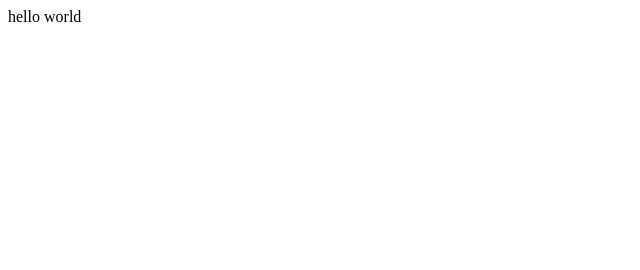
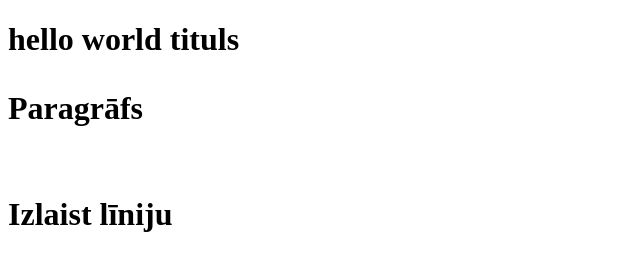
Before and after one commit to alismanis-lv/webpage3, a plain HTML site: page index.html in a window 1280 px wide. Shown: the whole page, without its empty margins (0-640 px from the left). Drawn offline with Linux system fonts and the light colour scheme.

Commit message:
Update index.html

```diff
--- a/index.html
+++ b/index.html
@@ -1,8 +1,17 @@
 <!DOCTYPE html>
+
 <html>
 <body>
 
-hello world
+  <h1>
+    hello world tituls
+    <p>Paragrāfs</p>
+    <br>Izlaist līniju</br>
+  </h1>
+
+
+
 
 </body>
+
 </html>
```
